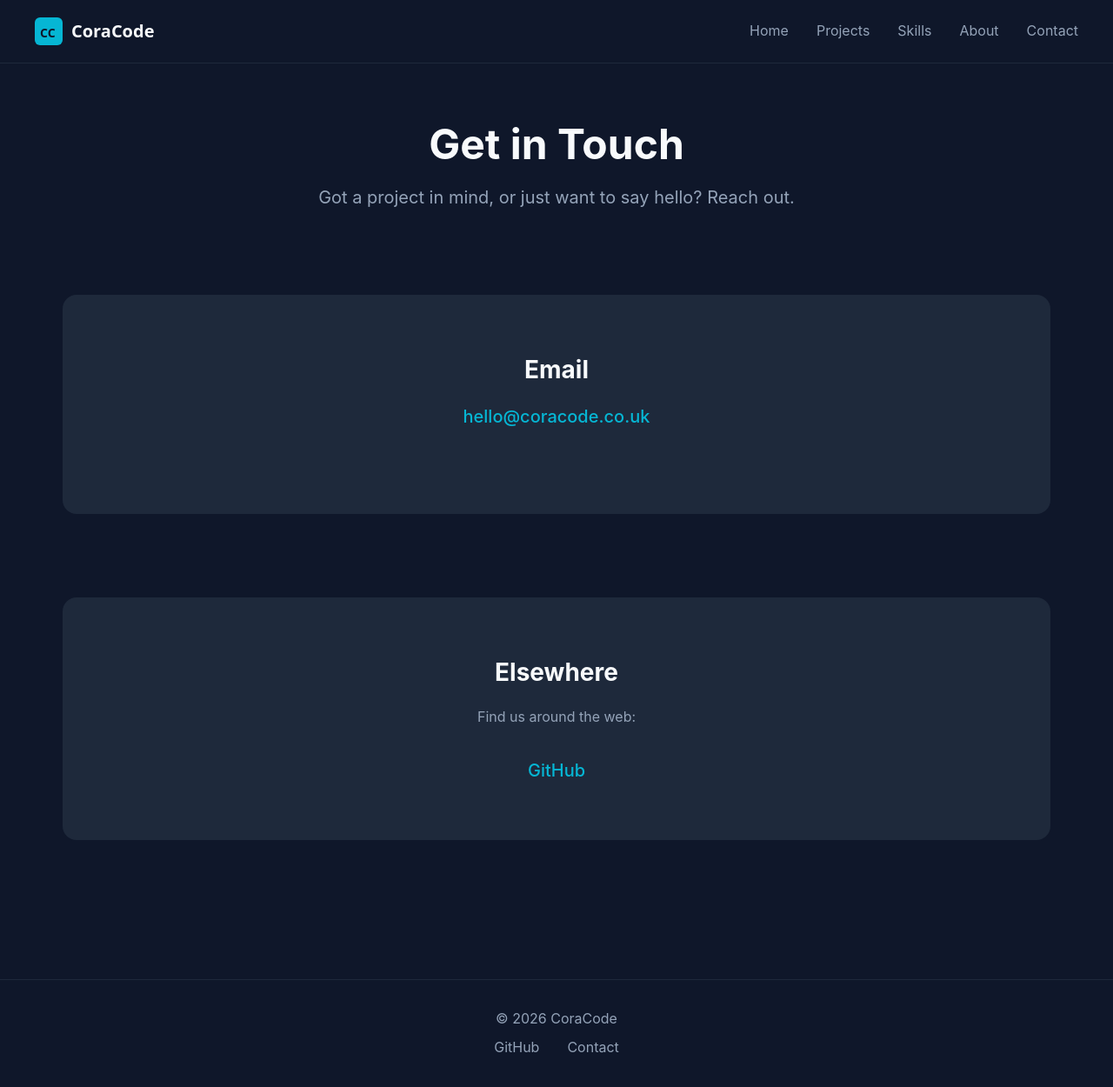
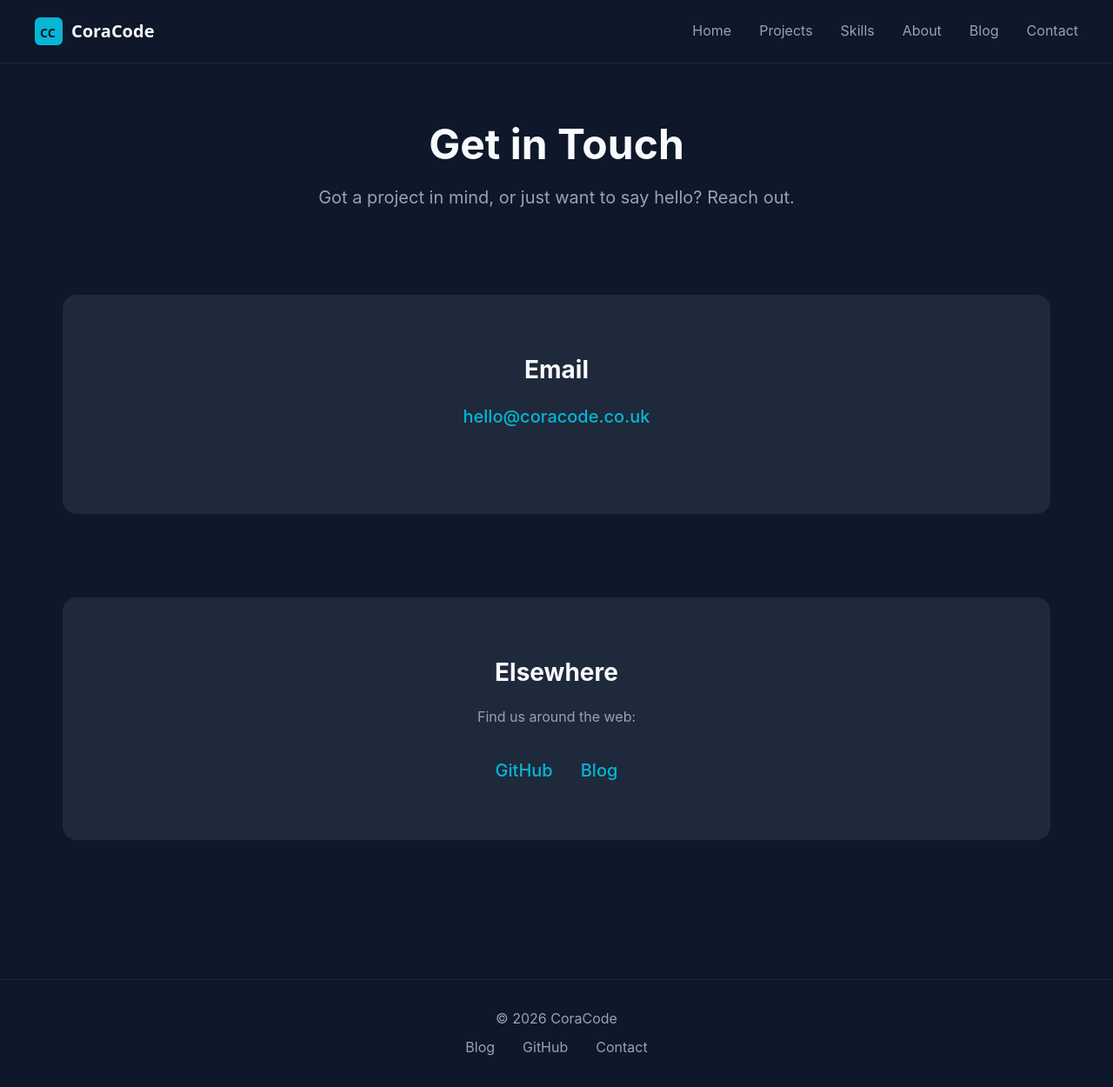
Before and after one commit to CoraCodeDev/coracode.co.uk, a Jekyll site: the page built from contact.html, in a window 1280 px wide. Shown: the whole page at 87% size. Built offline with Jekyll 4.4.1, drawn with Linux system fonts in a browser that asks for light colours.

Commit message:
feat: add blog link (blog.coracode.co.uk) to nav, footer, and contact page

```diff
--- a/_includes/footer.html
+++ b/_includes/footer.html
@@ -1,6 +1,7 @@
 <footer>
     <p>&copy; {{ 'now' | date: "%Y" }} {{ site.title }}</p>
     <nav class="footer-nav">
+        <a href="https://blog.coracode.co.uk" target="_blank" rel="noopener">Blog</a>
         <a href="https://github.com/CoraCodeDev" target="_blank" rel="noopener">GitHub</a>
         <a href="/contact.html">Contact</a>
     </nav>
--- a/_includes/header.html
+++ b/_includes/header.html
@@ -9,14 +9,18 @@
             <span></span>
         </button>
         <ul>
-            {% assign nav_items = "Home,Projects,Skills,About,Contact" | split: "," %}
+            {% assign nav_items = "Home,Projects,Skills,About,Blog,Contact" | split: "," %}
             {% for item in nav_items %}
             {% assign slug = item | downcase %}
+            {% if slug == "blog" %}
+            <li><a href="https://blog.coracode.co.uk">{{ item }}</a></li>
+            {% else %}
             {% assign url = "/" %}
             {% if slug != "home" %}
                 {% assign url = slug | append: ".html" %}
             {% endif %}
             <li><a href="{{ url }}"{% if page.url == url or (slug == "home" and page.url == "/") %} class="active"{% endif %}>{{ item }}</a></li>
+            {% endif %}
             {% endfor %}
         </ul>
     </nav>
--- a/contact.html
+++ b/contact.html
@@ -19,6 +19,7 @@ description: Get in touch with CoraCode.
         <p>Find us around the web:</p>
         <div class="contact-links">
             <a href="https://github.com/CoraCodeDev" target="_blank" rel="noopener" class="contact-link">GitHub</a>
+            <a href="https://blog.coracode.co.uk" target="_blank" rel="noopener" class="contact-link">Blog</a>
         </div>
     </div>
 </section>
```
